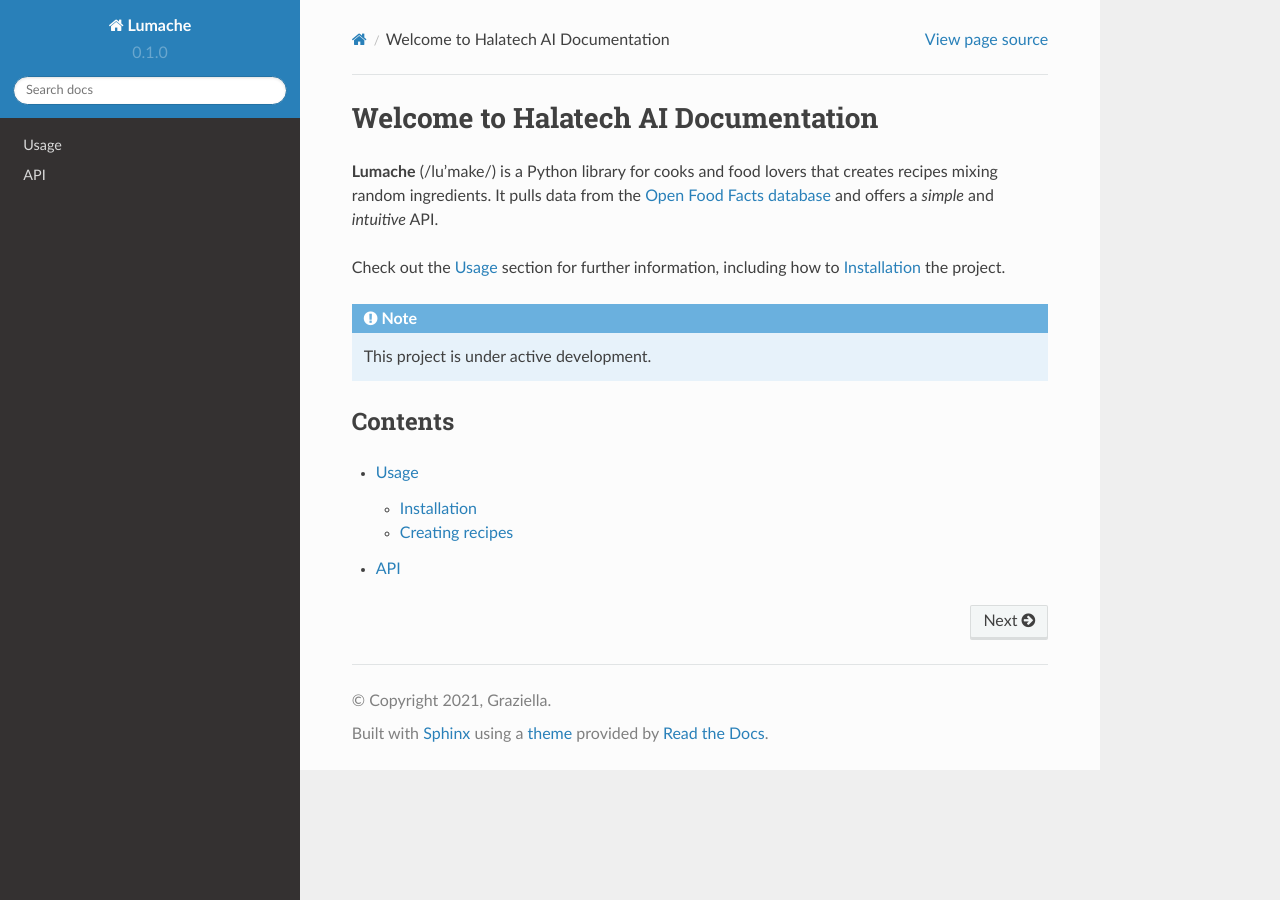
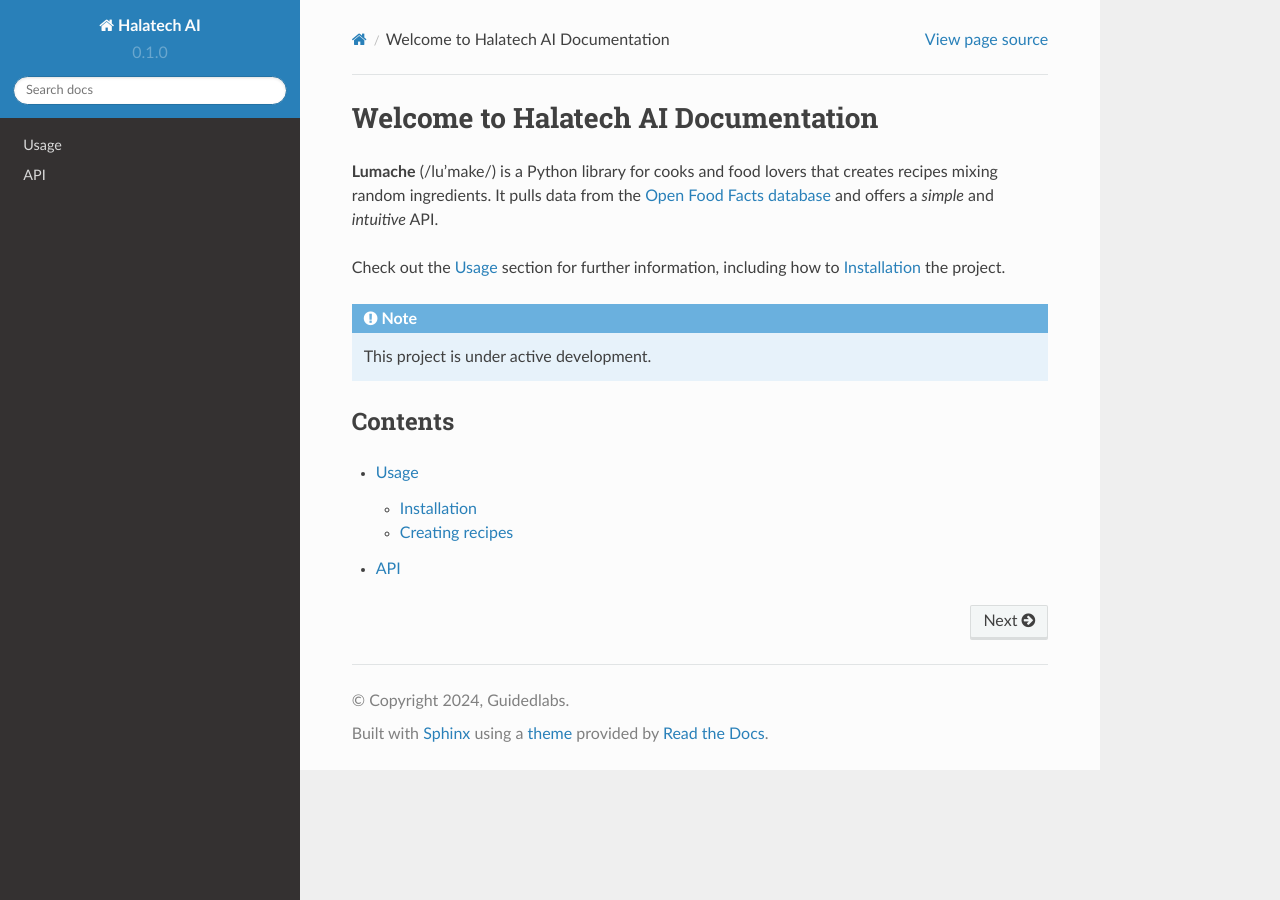
Before and after one commit to iyinolu/docs-halatech, a Sphinx documentation site: the page built from docs/source/index.rst, in a window 1280 px wide. Built offline with Sphinx 7.4.7 and the Read the Docs theme 2.0.0, drawn with Linux system fonts in a browser that asks for light colours.

Commit message:
Update conf.py

```diff
--- a/docs/source/conf.py
+++ b/docs/source/conf.py
@@ -2,9 +2,9 @@
 
 # -- Project information
 
-project = 'Lumache'
-copyright = '2021, Graziella'
-author = 'Graziella'
+project = 'Halatech AI'
+copyright = '2024, Guidedlabs'
+author = 'Paul Osinowo'
 
 release = '0.1'
 version = '0.1.0'
```
